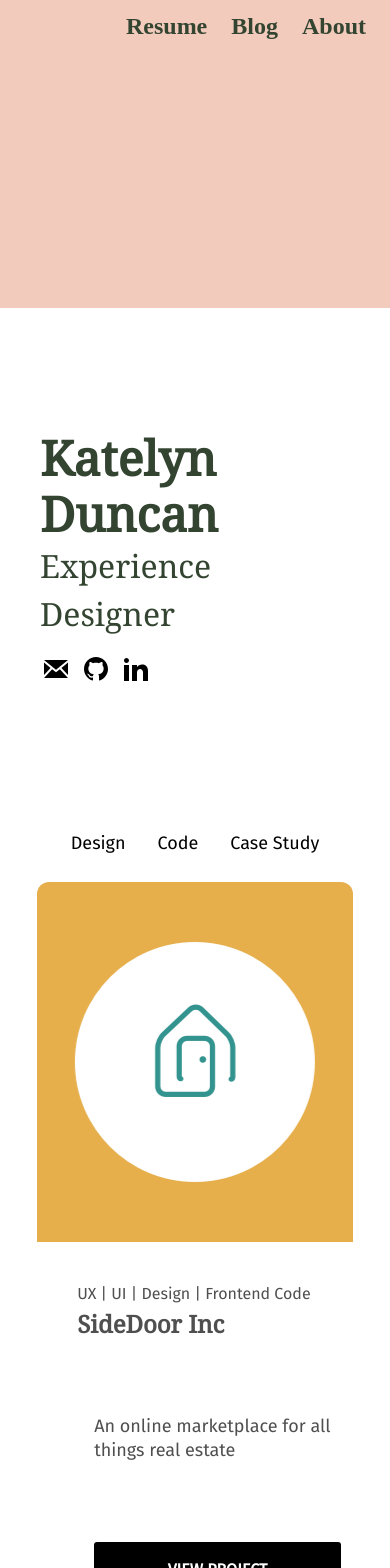
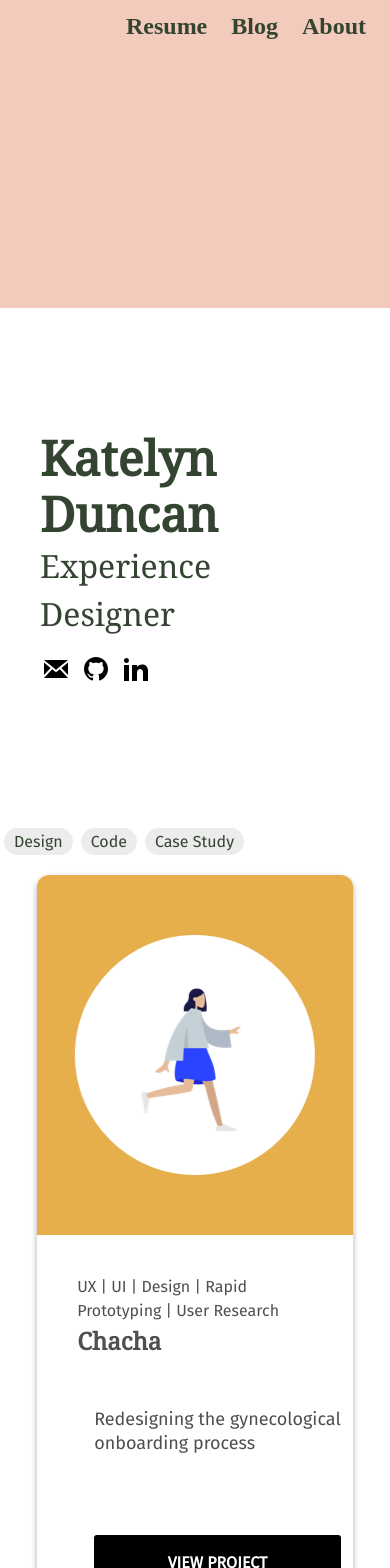
Before and after one commit to kjduncan/portfolio2019, a React (Create React App) app in the folder my-app/: page / in a window 390 px wide. Shown: the top 1568 px of the page. Built offline with nearby package versions, Linux system fonts and the light colour scheme.

Commit message:
mobile fixes, filter changes

```diff
--- a/my-app/src/App.css
+++ b/my-app/src/App.css
@@ -49,6 +49,7 @@ h3.title {
 }
 .mTop {
   margin-top: 132px;
+  margin-bottom: 0;
 }
 
 
@@ -207,6 +208,7 @@ ul.menu li a {
 }
 
 .filter-buttons {
+  text-align: left;
   margin-bottom: 16px;
 }
 
@@ -214,27 +216,25 @@ ul.menu li a {
   display: inline-block;
 }
 .filter-buttons button {
-  background: transparent;
+  background: #ececec;
   border: none;
-  border-bottom: 4px solid transparent;
-  margin-right: 12px;
-  font-size: 18px;
+  border-radius: 36px;
+  color: #483671;
+  color: #334431;
+  font-size: 16px;
   font-family: 'Fira Sans', sans-serif;
-  margin: 4px 16px;
+  margin: 4px;
   transition: .3s;
-  padding: 4px 0;
+  padding: 4px 10px;
 }
 .filter-buttons button:hover {
-  background: transparent;
-  border-bottom: 4px solid #334431;
+  background: #d3d3d3;
   cursor: pointer;
 }
 
 .filter-buttons button.active {
   background-color: #334431;
-  padding: 4px 16px;
   color: #fff;
-  margin-right: 12px;
 }
 
 /*footer styles*/
@@ -278,12 +278,21 @@ ul.menu li a {
 
 /*card component*/
 .Card {
+  background: white;
   border-radius: 12px;
+  -webkit-box-shadow: 0 3px 6px rgba(0,0,0,0.14), 0 3px 6px rgba(0,0,0,0.21);
+  box-shadow: 0 3px 6px rgba(0,0,0,0.14), 0 3px 6px rgba(0,0,0,0.21);
   font-family: 'Fira Sans', sans-serif;
-  padding-bottom: 40px;
+  margin-bottom: 40px;
+  padding-bottom: 16px;
   display: flex;
   flex-direction: column;
   justify-content: space-between;
+  transition: box-shadow 0.18s ease-in;
+}
+.Card:hover {
+  -webkit-box-shadow: 0 10px 20px rgba(0,0,0,0.16), 0 6px 6px rgba(0,0,0,0.20);
+  box-shadow: 0 10px 20px rgba(0,0,0,0.16), 0 6px 6px rgba(0,0,0,0.20);
 }
 .columns {
   flex-wrap: wrap;
@@ -361,6 +370,9 @@ ul.menu li a {
   justify-content: flex-end;
   margin-bottom: 64px;
 }
+.Project ul.menu a {
+  font-size: 24px;
+}
 .Project .project-title {
   padding-top: 80px;
   padding-left: 0;
@@ -370,6 +382,7 @@ ul.menu li a {
 .Project .project-title h1 {
   font-size: 40px;
   text-align: left;
+  padding-left: 0;
 }
 .project-title-sec h1 {
   text-align: center!important;
@@ -600,6 +613,9 @@ a:hover {
     padding: 0 32px;
     line-height: 32px;
   }
+  .Project ul.menu a{
+    font-size: 16px;
+  }
   .About h1.hello {
     font-size: 32px;
     margin-left: 32px;
@@ -659,13 +675,20 @@ a:hover {
     padding: 40px 24px
   }
   .newProject .processGroup h3 {
-    text-align: center;
+    padding-left: 16px;
   }
-  .newProject .details h3 {
-    text-align: center;
+  .Project .project-title h1 {
+    padding-left: 24px;
   }
   .newProject img {
     box-shadow: none;
+  }
+  h3.title {
+    margin-top: 0;
+  }
+  .mTop {
+    margin-top: 0;
+    margin-bottom: 132px;
   }
 
 }
--- a/my-app/src/App.js
+++ b/my-app/src/App.js
@@ -133,55 +133,9 @@ import power from './images/power.png';
 
 let projects = [
   {
-    title: 'SideDoor Inc',
-    slug: 'sidedoor',
-    categories: ['Design', 'Code'],
-    attributes: {
-        description: 'An online marketplace for all things real estate',
-        type: ['UX', 'UI', 'Design', 'Frontend Code'],
-        imgSrc: sdProject,
-        imgTop: sideDoorLg,
-        summary: 'The ultimate goal of SideDoor was to <strong>empower users in the real estate market to complete transactions on their own</strong>, ultimately saving around 6% of their home value. My role was to design and develop the UI alongside one backend developer. We used Bootstrap, LESS, CakePhp, Illustrator, and Photoshop.',
-        problem: 'The average home owner pays a real estate agent 6% of their home value when selling their home. <strong>On a $250,000 house sale, sellers would pay roughly $15,000</strong>. In contrast, sellers who choose to use a real estate attorney, who are able to handle the legal transaction, pay around $1,000. Many buyers want to maximize profits when selling their home, but are intimidated by the process and potential risks of selling on their own. SideDoor was created to <strong>empower homeowners as they go through the process of selling their home</strong> by connecting them with buyers and other resources such as real estate attorneys, title companies, and mortgage lenders.',
-        challenges: 'A significant barrier that SideDoor was facing in the real estate market was the status quo and the present mindset around how real estate transactions should take place. <strong>Real estate agents  have a hold on the market</strong>, often being the only ones with access to the MLS, where most properties for sale are listed. And because most buyers use real estate agents, <strong>home owners are only able to obtain visibility by going through a realtor.</strong>',
-        challengesTwo: 'When I was hired, the company was facing three major challenges with their platform. Based on insights uncovered from analytics data related to drop off rates, <strong>users were having trouble creating listings, searching for new listings, and more generally lacked understanding about the purpose of SideDoor and what they were able to do on the site as a whole.</strong>',
-        summaryOne: propertySearch,
-        summaryTwo: filter,
-        summaryThree: propertyProfile,
-        process: 'I started by conducting some secondary research about the real estate market in Colorado. As we began to ideate, I created a general sitemap to determine user flow. <strong>I would begin each page design with a lofi sketch of the layout, then move to digital wireframes.</strong> Finally, I would integrate content, brand colors, and UI details for final review and testing. Once designs were finalized, I began building the frontend of each page, passing them along to the backend before pushing to production.',
-        research: 'For the research phase, I focused on analytics data that SideDoor had when I was hired. <strong>I paid particular attention to drop off points</strong> where users were leaving the site and tried to determine what problems they could be running into.',
-        researchS: 'Another part of research was conducting competitive analysis. I wanted to get a clear understanding of the problem state and what others were doing to address this problem. I looked closely at Redfin, Zillow, and Trelora which were all attempting to aid buyers and sellers in non traditional ways. <strong>There wasn’t anyone that took on the same unique approach that SideDoor is attempting; which is to connect buyers with sellers directly without the need for real estate agents throughout the entire process.</strong>',
-        processOne: siteMap,
-        processOneS: journeyMap,
-        processOneInfo: 'After understanding the problem space a little more clearly, I set out to design the experience. <strong>I created a general site map and customer journey maps to determine how users would flow through our site as a buyer, a seller, and an affiliate partner.</strong>',
-        processTwo: sdWire,
-        processTwoInfo: 'I created low fidelity wireframes for each page before moving on to mid and high fidelity mockups. I followed this process to obtain feedback early and iterate based on that feedback quickly.<strong> Medium and high fidelity mockups were created based on feedback from low fidelity wireframes.</strong>',
-        processThree: sdStyle,
-        processThreeInfo: '<strong>We created a living style guide on the web for this project from which we could pull components for our project.</strong> I started by creating a styleguide in illustrator that included typography, iconography, image sizes, and UI specifications. We then built it on the web and utilized these components throughout the project.',
-        result: 'The result was an easy-to-use platform that effectively enabled users to buy and sell homes and to be connected with helpful resources throughout the process. The SideDoor user base increased consistently after implementing these changes and continued to grow over the course of the following year. ',
-        resultOne: sdSold,
-        resultOneInfo: 'Information for Users',
-        resultOneInfoS: 'I began with informational pages to address the issue of users not knowing what SideDoor was and what could be done on the site. <strong>These pages guided users through the process of buying and selling with SideDoor</strong>, including potential savings they could have.',
-        resultTwoInfo: 'Searching for Properties',
-        resultTwoInfoS: 'When creating the property search page, I focused on presenting key information without overwhelming the user with options. <strong>I included a detailed filter option list that reflected the variety of property features available in the market at that time.</strong> I used clear visual cues to draw users attention to key details such as price and an icon for users to save the property to their favorites list. ',
-        resultTwo: sdShow,
-        resultThree: sdList,
-        resultThreeInfo: 'Creating a Listing',
-        resultThreeInfoS: 'As I considered the listing creation tool for potential sellers on SideDoor’s platform, <strong>I wanted to reduce the cognitive load on the user, leaving the system to do the heavy lifting.</strong> In order to this, I organized input fields based on importance and similarity, making the most important aspects of the property listing visible first, and offering clear constraints for what was required and what wasn’t. <strong>Required fields were based on research conducted about real estate listing effectiveness and what buyers were most interested in knowing about a property when searching for homes.</strong> We collected this data through competitive analysis and observing common trends in real estate listings.',
-        resultFour: sdShow,
-        resultFourInfoS: '<strong>A feature that buyers felt was missing from the SideDoor platform was the ability to schedule showings to view a property.</strong> I decided to include this in the create a listing process so sellers were aware that it was a feature they could take advantage of through the SideDoor platform. This was also based on the company’s mission to connect buyers and sellers directly. Users were able to set available times for buyers to come and view their property, then connect direclty with them to finalize showing details.',
-        resultFive: sdProfile,
-        resultFiveInfo: 'User Dashboard',
-        resultFiveInfoS: '<strong>The dashboard is place for users to create a profile, organize their favorite listings, create and manage listings, schedule showing times, and manage offers.</strong> I created unique dashboards based on whether the user was a buyer, seller, or professional affiliate. If a user was more than one type (seller and affiliate), I created a toggle feature so users could see both dashboards in the same place.',
-        resultFiveInfoSTwo: 'When building the dashboard, I was concerned about overwhelming the user with too much information at once. <strong>I utilized design tools such as color, font size, and iconography to highlight importance such as actionable items, and organized information based on the type of user.</strong>'
-
-
-    }
-  },
-  {
     title: 'Chacha',
     slug: 'chacha',
-    categories: ['Design', 'Code'],
+    categories: ['Design'],
     attributes: {
         description: 'Redesigning the gynecological onboarding process',
         type: ['UX', 'UI', 'Design', 'Rapid Prototyping', 'User Research'],
@@ -264,6 +218,52 @@ let projects = [
         resultFiveInfo: 'Preparing users for their appointment',
         resultFiveInfoS: 'Chacha’s helps users keep track of questions they want to ask their provider at their next appointment. ',
         resultFiveInfoSTwo: 'The function also helps users browse a list of popular questions to inspire questions on topics they may not have been aware of.'
+
+
+    }
+  },
+  {
+    title: 'SideDoor Inc',
+    slug: 'sidedoor',
+    categories: ['Design', 'Code'],
+    attributes: {
+        description: 'An online marketplace for all things real estate',
+        type: ['UX', 'UI', 'Design', 'Frontend Code'],
+        imgSrc: sdProject,
+        imgTop: sideDoorLg,
+        summary: 'The ultimate goal of SideDoor was to <strong>empower users in the real estate market to complete transactions on their own</strong>, ultimately saving around 6% of their home value. My role was to design and develop the UI alongside one backend developer. We used Bootstrap, LESS, CakePhp, Illustrator, and Photoshop.',
+        problem: 'The average home owner pays a real estate agent 6% of their home value when selling their home. <strong>On a $250,000 house sale, sellers would pay roughly $15,000</strong>. In contrast, sellers who choose to use a real estate attorney, who are able to handle the legal transaction, pay around $1,000. Many buyers want to maximize profits when selling their home, but are intimidated by the process and potential risks of selling on their own. SideDoor was created to <strong>empower homeowners as they go through the process of selling their home</strong> by connecting them with buyers and other resources such as real estate attorneys, title companies, and mortgage lenders.',
+        challenges: 'A significant barrier that SideDoor was facing in the real estate market was the status quo and the present mindset around how real estate transactions should take place. <strong>Real estate agents  have a hold on the market</strong>, often being the only ones with access to the MLS, where most properties for sale are listed. And because most buyers use real estate agents, <strong>home owners are only able to obtain visibility by going through a realtor.</strong>',
+        challengesTwo: 'When I was hired, the company was facing three major challenges with their platform. Based on insights uncovered from analytics data related to drop off rates, <strong>users were having trouble creating listings, searching for new listings, and more generally lacked understanding about the purpose of SideDoor and what they were able to do on the site as a whole.</strong>',
+        summaryOne: propertySearch,
+        summaryTwo: filter,
+        summaryThree: propertyProfile,
+        process: 'I started by conducting some secondary research about the real estate market in Colorado. As we began to ideate, I created a general sitemap to determine user flow. <strong>I would begin each page design with a lofi sketch of the layout, then move to digital wireframes.</strong> Finally, I would integrate content, brand colors, and UI details for final review and testing. Once designs were finalized, I began building the frontend of each page, passing them along to the backend before pushing to production.',
+        research: 'For the research phase, I focused on analytics data that SideDoor had when I was hired. <strong>I paid particular attention to drop off points</strong> where users were leaving the site and tried to determine what problems they could be running into.',
+        researchS: 'Another part of research was conducting competitive analysis. I wanted to get a clear understanding of the problem state and what others were doing to address this problem. I looked closely at Redfin, Zillow, and Trelora which were all attempting to aid buyers and sellers in non traditional ways. <strong>There wasn’t anyone that took on the same unique approach that SideDoor is attempting; which is to connect buyers with sellers directly without the need for real estate agents throughout the entire process.</strong>',
+        processOne: siteMap,
+        processOneS: journeyMap,
+        processOneInfo: 'After understanding the problem space a little more clearly, I set out to design the experience. <strong>I created a general site map and customer journey maps to determine how users would flow through our site as a buyer, a seller, and an affiliate partner.</strong>',
+        processTwo: sdWire,
+        processTwoInfo: 'I created low fidelity wireframes for each page before moving on to mid and high fidelity mockups. I followed this process to obtain feedback early and iterate based on that feedback quickly.<strong> Medium and high fidelity mockups were created based on feedback from low fidelity wireframes.</strong>',
+        processThree: sdStyle,
+        processThreeInfo: '<strong>We created a living style guide on the web for this project from which we could pull components for our project.</strong> I started by creating a styleguide in illustrator that included typography, iconography, image sizes, and UI specifications. We then built it on the web and utilized these components throughout the project.',
+        result: 'The result was an easy-to-use platform that effectively enabled users to buy and sell homes and to be connected with helpful resources throughout the process. The SideDoor user base increased consistently after implementing these changes and continued to grow over the course of the following year. ',
+        resultOne: sdSold,
+        resultOneInfo: 'Information for Users',
+        resultOneInfoS: 'I began with informational pages to address the issue of users not knowing what SideDoor was and what could be done on the site. <strong>These pages guided users through the process of buying and selling with SideDoor</strong>, including potential savings they could have.',
+        resultTwoInfo: 'Searching for Properties',
+        resultTwoInfoS: 'When creating the property search page, I focused on presenting key information without overwhelming the user with options. <strong>I included a detailed filter option list that reflected the variety of property features available in the market at that time.</strong> I used clear visual cues to draw users attention to key details such as price and an icon for users to save the property to their favorites list. ',
+        resultTwo: sdShow,
+        resultThree: sdList,
+        resultThreeInfo: 'Creating a Listing',
+        resultThreeInfoS: 'As I considered the listing creation tool for potential sellers on SideDoor’s platform, <strong>I wanted to reduce the cognitive load on the user, leaving the system to do the heavy lifting.</strong> In order to this, I organized input fields based on importance and similarity, making the most important aspects of the property listing visible first, and offering clear constraints for what was required and what wasn’t. <strong>Required fields were based on research conducted about real estate listing effectiveness and what buyers were most interested in knowing about a property when searching for homes.</strong> We collected this data through competitive analysis and observing common trends in real estate listings.',
+        resultFour: sdShow,
+        resultFourInfoS: '<strong>A feature that buyers felt was missing from the SideDoor platform was the ability to schedule showings to view a property.</strong> I decided to include this in the create a listing process so sellers were aware that it was a feature they could take advantage of through the SideDoor platform. This was also based on the company’s mission to connect buyers and sellers directly. Users were able to set available times for buyers to come and view their property, then connect direclty with them to finalize showing details.',
+        resultFive: sdProfile,
+        resultFiveInfo: 'User Dashboard',
+        resultFiveInfoS: '<strong>The dashboard is place for users to create a profile, organize their favorite listings, create and manage listings, schedule showing times, and manage offers.</strong> I created unique dashboards based on whether the user was a buyer, seller, or professional affiliate. If a user was more than one type (seller and affiliate), I created a toggle feature so users could see both dashboards in the same place.',
+        resultFiveInfoSTwo: 'When building the dashboard, I was concerned about overwhelming the user with too much information at once. <strong>I utilized design tools such as color, font size, and iconography to highlight importance such as actionable items, and organized information based on the type of user.</strong>'
 
 
     }
--- a/my-app/src/pages/newproject.js
+++ b/my-app/src/pages/newproject.js
@@ -16,7 +16,7 @@ class NewProject extends Component {
         <div className="container">
           <div className="columns">
             <div className="column is-7 is-offset-5 ">
-              <ul className="menu">
+              <ul className="menu menu-secondary">
                 <li>
                   <a href="https://drive.google.com/open?id=1aOa1IHc5hr92wdlKwThYCk4a-wuCY-lx" target="_blank">Resume</a>
                 </li>
@@ -87,11 +87,13 @@ class NewProject extends Component {
                     </div>
                 </div>
               </div>
+
               <div className="columns is-variable processGroup">
                 <div className="column is-6 process-image">
                   <img src={this.props.project.attributes.resultOne}/>
+                  {this.props.project.attributes.resultOneSm &&
                   <img className="shadowNone" src={this.props.project.attributes.resultOneSm}/>
-
+                }
                 </div>
                 <div className="column is-6">
                 <h3 className="resultOneInfo" dangerouslySetInnerHTML={this.rawHtml(this.props.project.attributes.resultOneInfo)}></h3>
@@ -327,8 +329,8 @@ class NewProject extends Component {
 
               <div className="column is-12">
                 <ul className="findings">
-                  <li>
-                    <div className="column is-4">
+                  <li className="columns is-variable">
+                    <div className="column is-4 is-8-mobile">
                       <img className="shadowNone" src={this.props.project.attributes.decisionOneP}/>
                     </div>
                     <div className="column is-6 is-offset-2 padL">
@@ -341,12 +343,12 @@ class NewProject extends Component {
                       </div>
                       </div>
                   </li>
-                  <li>
-                    <div className="column is-4">
+                  <li className="columns is-variable">
+                    <div className="column is-4 is-8-mobile">
                       <img className="shadowNone" src={this.props.project.attributes.decisionTwoP}/>
                     </div>
                     <div className="column is-6 is-offset-2 padL">
-                      <div className="column is-4">
+                      <div className="column">
                         <p className="title">Priority 2.</p>
                       </div>
                       <div className="column is-12">
@@ -355,12 +357,12 @@ class NewProject extends Component {
                       </div>
                     </div>
                   </li>
-                  <li>
-                    <div className="column is-4">
+                  <li className="columns is-variable">
+                    <div className="column is-4  is-8-mobile">
                       <img className="shadowNone" src={this.props.project.attributes.decisionThreeP}/>
                     </div>
                     <div className="column is-6 is-offset-2 padL">
-                      <div className="column is-4">
+                      <div className="column is-4 is-full-mobile">
                         <p className="title">Priority 3.</p>
                       </div>
                       <div className="column is-12">
```
